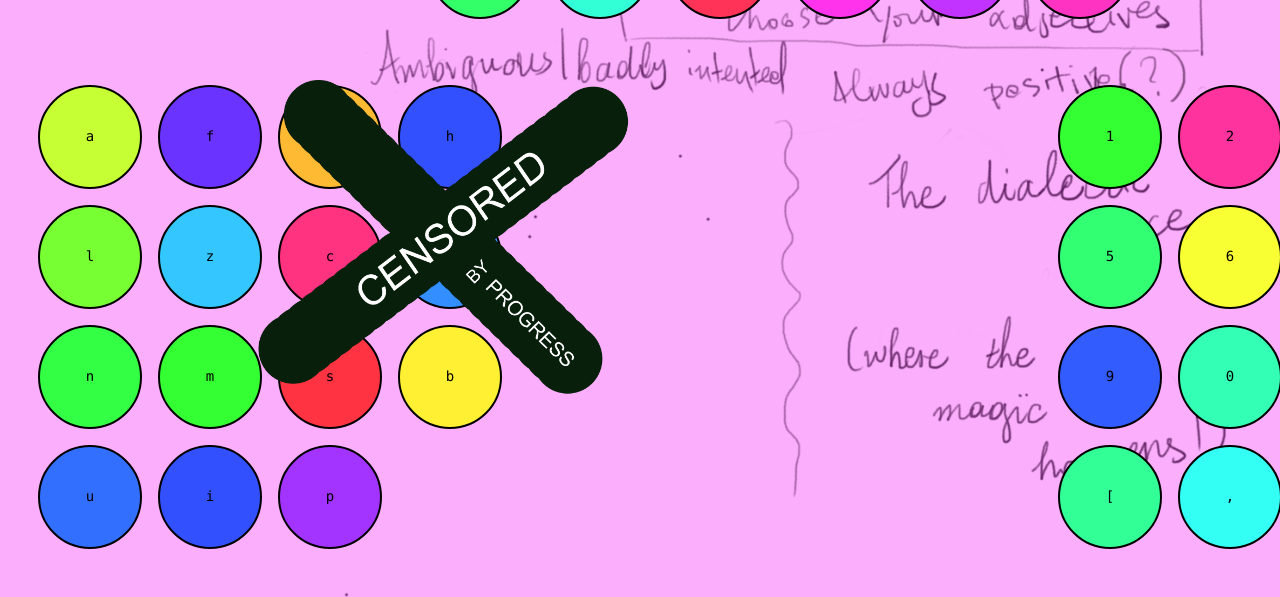
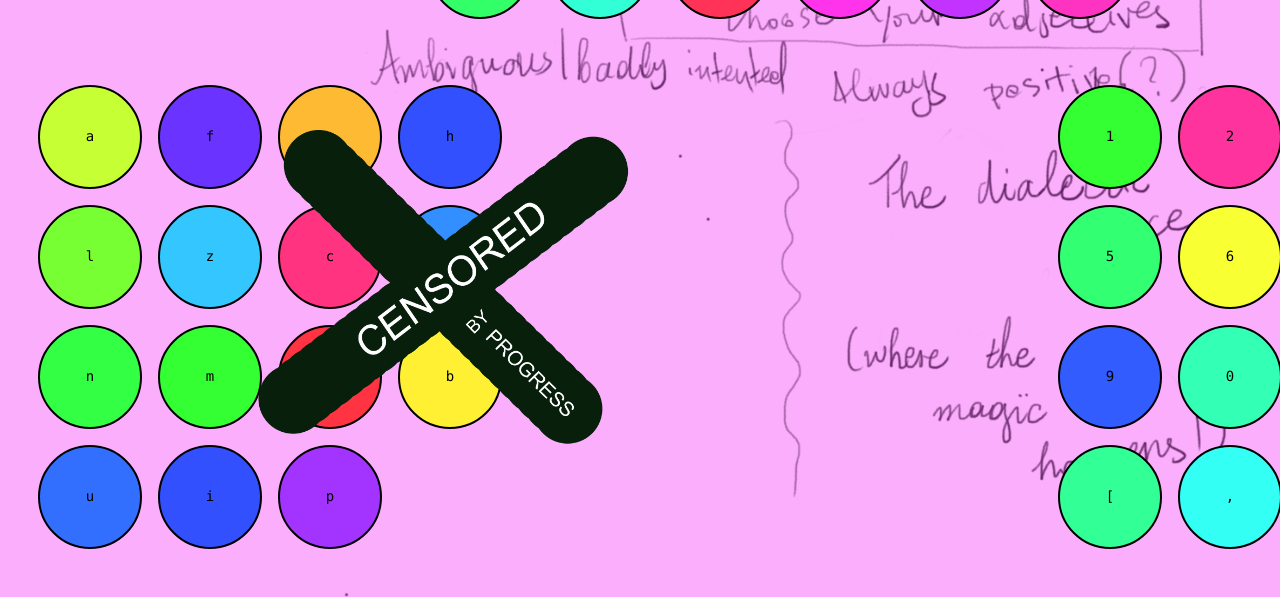
Before and after one commit to mxrwho/soundboardforall, a plain HTML site: page index.html in a window 1280 px wide. Shown: the part 203-800 px from the top of the page. Drawn offline with Linux system fonts and the light colour scheme.

Commit message:
Update index.html

```diff
--- a/index.html
+++ b/index.html
@@ -31,7 +31,7 @@
         .image-overlay {
             position: absolute;
             z-index: 1;
-            top: 250px; /* Adjust based on grid1 position */
+            top: 300px; /* Adjust based on grid1 position */
             left: 250px; /* Adjust based on grid1 position */
             width: 400px; /* Adjust size */
             height: auto;
```
